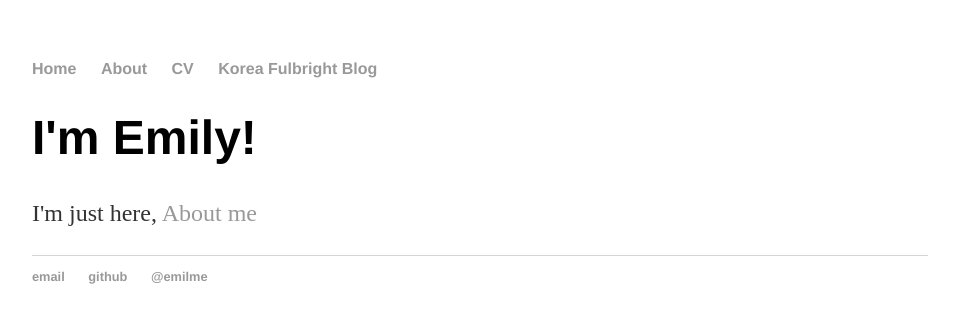
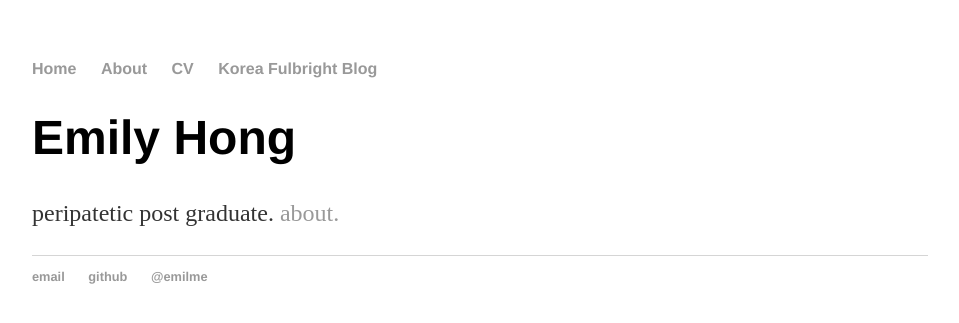
Before and after one commit to emilme/emilme.github.io, a Jekyll site: the page built from index.html, in a window 1280 px wide. Shown: the top 323 px of the page, without its empty margins (160-1119 px from the left). Built offline with Jekyll 4.4.1, drawn with Linux system fonts in a browser that asks for light colours.

Commit message:
Update index.html

```diff
--- a/index.html
+++ b/index.html
@@ -3,6 +3,6 @@ layout: default
 title: Emily Hong
 ---
 <div class="blurb">
-	<h1>I'm Emily!</h1>
-	<p>I'm just here, <a href="/about">About me</a></p>
+	<h1>Emily Hong</h1>
+	<p>peripatetic post graduate. <a href="/about">about.</a></p>
 </div><!-- /.blurb -->
```
